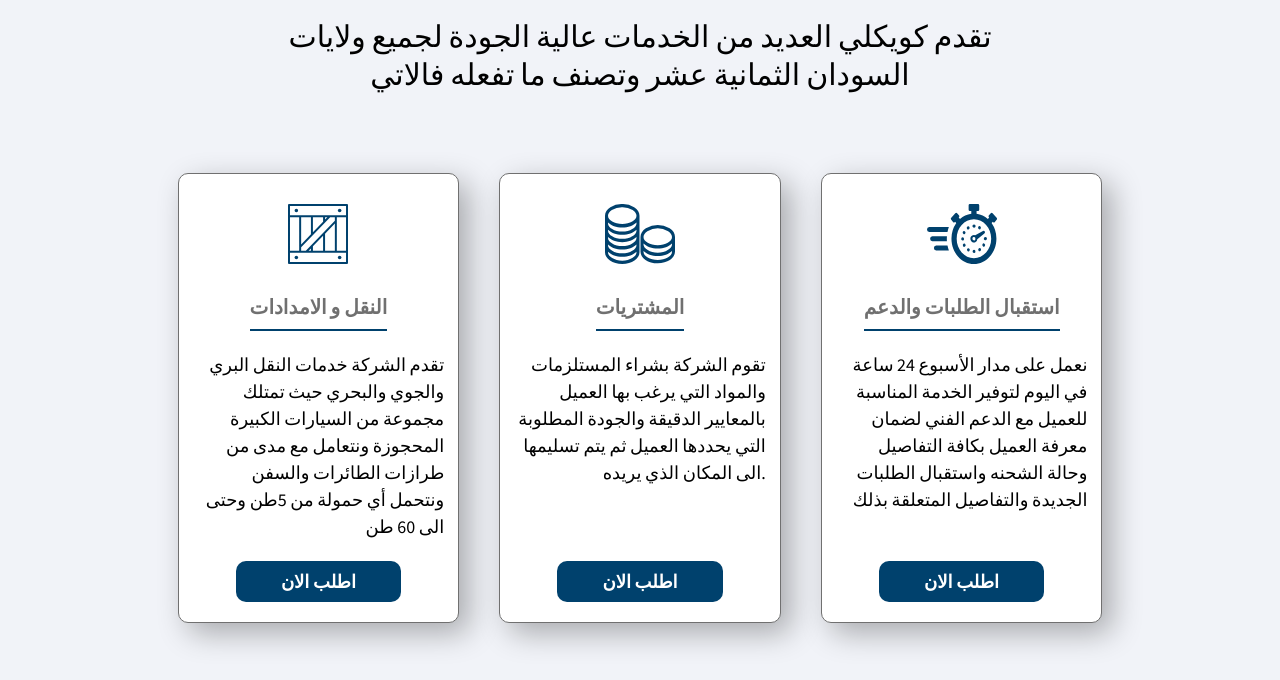
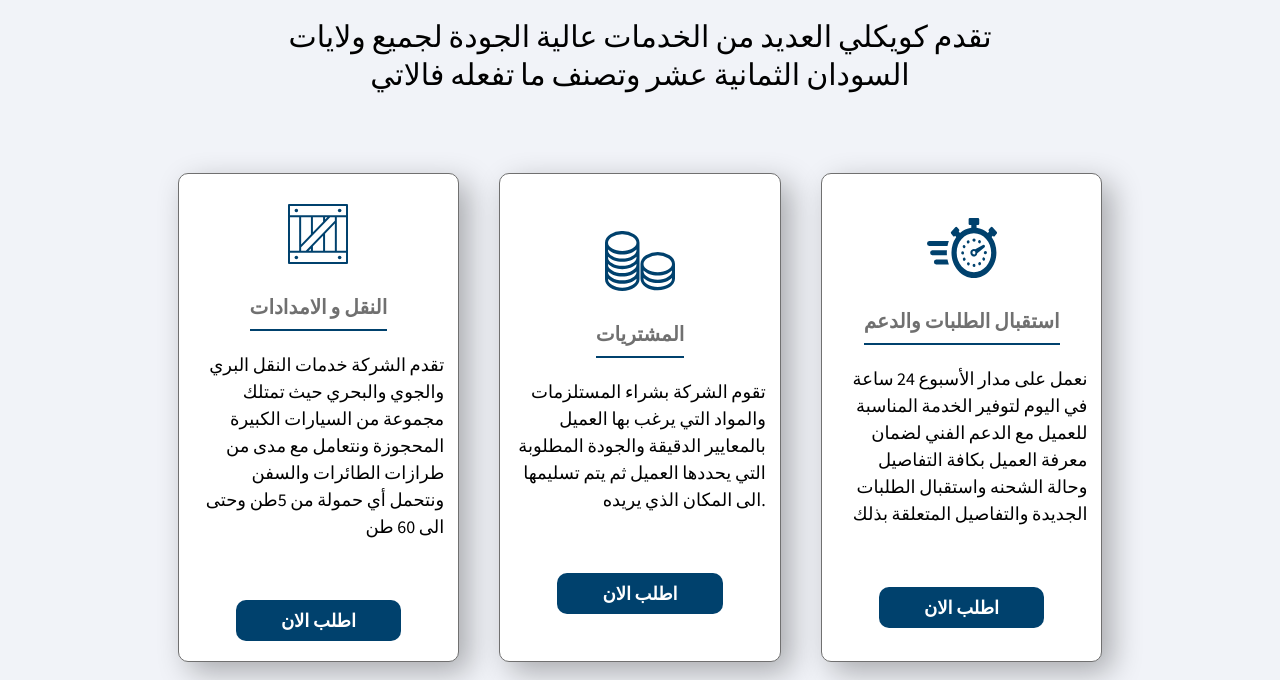
Before and after one commit to tarikarbab2/quickly, a website: page index-ar.html in a window 1280 px wide. Shown: the part 603-1283 px from the top of the page. Drawn offline with nearby package versions, Linux system fonts and the light colour scheme.

Commit message:
seconed commit

```diff
--- a/sass/_component.scss
+++ b/sass/_component.scss
@@ -430,7 +430,7 @@
             margin-right: 5%;
             margin-bottom: 2rem;
             line-height: 150%;
-            height: 1rem;
+            height: 15rem;
 
             margin-bottom: 6rem;
 
```
Also changed, not shown: css/main.css.
